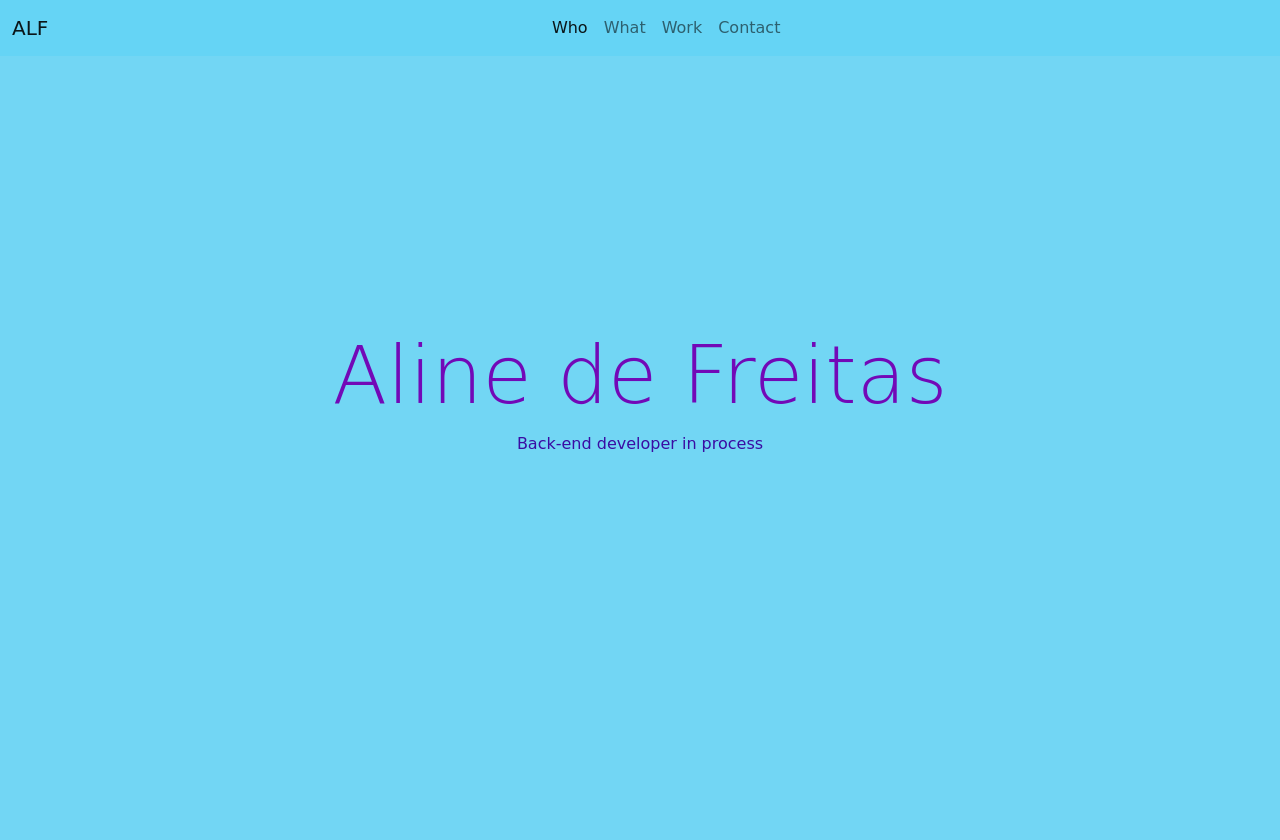
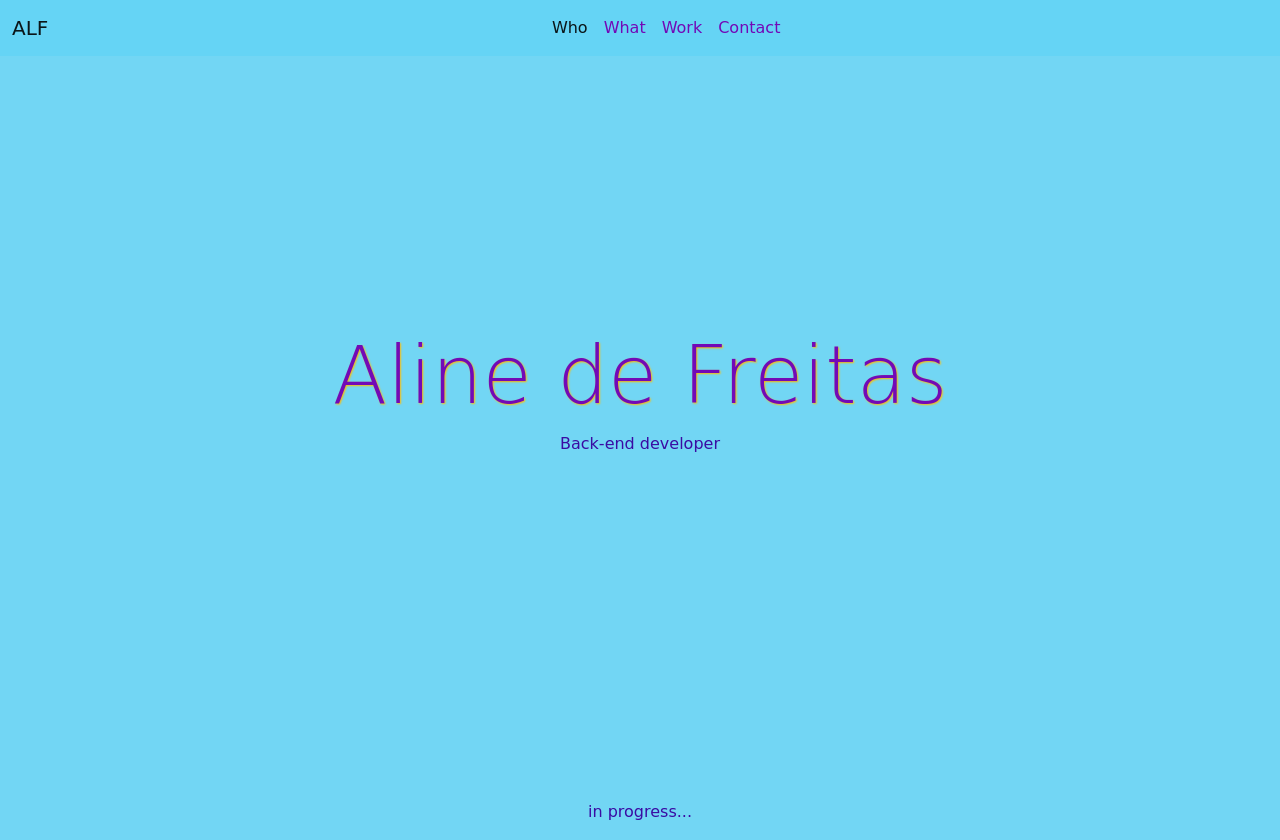
Before and after one commit to alinedefreitasocn/WebDev-course, a plain HTML site: page portifolio/index.html in a window 1280 px wide. Before the commit the page ends 800 px from the top, so only its background shows below. Drawn offline with nearby package versions, Linux system fonts and the light colour scheme; a web font is replaced by a local one.

Commit message:
mais algumas edicoes de estilo

```diff
--- a/portifolio/index.html
+++ b/portifolio/index.html
@@ -53,8 +53,12 @@
     <main>
 
         <h1 class="display-1 text-center">Aline de Freitas</h1>
-        <p>Back-end developer in process</p>
+        <p>Back-end developer </p>
+
     </main>
+    <footer>
+        <p>in progress...</p>
+    </footer>
 
     <!-- link for JS -->
     <script src="https://cdn.jsdelivr.net/npm/bootstrap@5.2.0-beta1/dist/js/bootstrap.bundle.min.js" integrity="sha384-pprn3073KE6tl6bjs2QrFaJGz5/SUsLqktiwsUTF55Jfv3qYSDhgCecCxMW52nD2" crossorigin="anonymous"></script>
--- a/portifolio/style.css
+++ b/portifolio/style.css
@@ -1,3 +1,11 @@
+
+body{
+    font-family: 'Edu NSW ACT Foundation', cursive;
+    background-color: #72d6f4;
+    /* background-color: #7bdff2;  */
+    color: #3a0ca3;
+}
+
 main {
     display: flex;
     align-items: center;
@@ -6,23 +14,40 @@ main {
     flex-direction: column;
 }
 
-body{
-    font-family: 'Edu NSW ACT Foundation', cursive;
-    background-color: #72d6f4;
-    /* background-color: #7bdff2;  */
-    color: #3a0ca3;
-}
+
 nav {
     background-color: #65d4f5;
 }
 
-.navbar {
-    navbar-color: #7209b7;
+a.nav-link {
+    color:#7209b7;
+}
+
+a.nav-link:hover {
+    color:#7209b7;
+    text-shadow: 1px 1px 2px #ffbd00;
+    text-decoration: underline wavy #f72585;
+}
+
+a.nav-link.active {
+    color: #3a0ca3;
+}
+
+a.nav-link.active:hover {
+    text-shadow: none;
+    text-decoration: none;
+}
+
+
+footer {
+    display: flex;
+    justify-content: center;
 }
 
 h1 {
     font-family: 'Splash', cursive;
     color: #7209b7;
+    text-shadow: 1px 1px 2px #ffbd00;
     /* font-family: 'Bad Script', cursive; */
     /* font-family: 'Nothing You Could Do', cursive; */
 }
```
